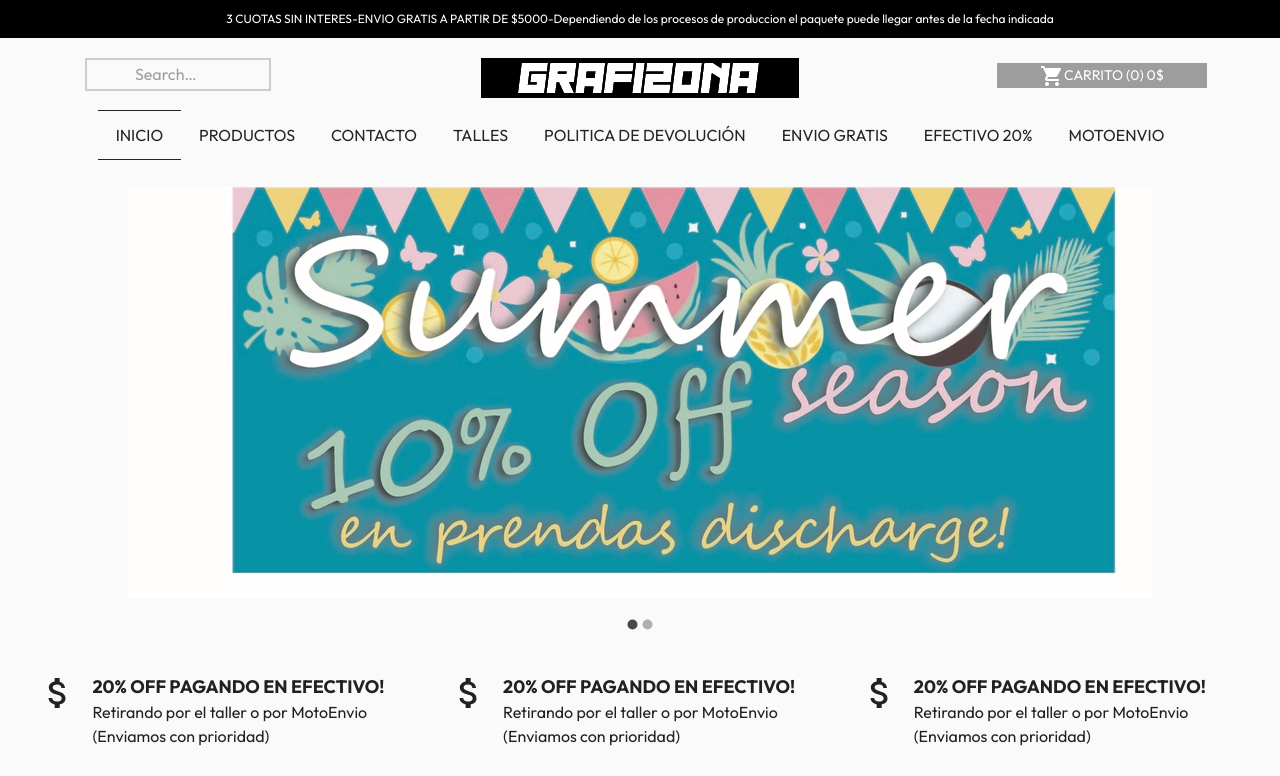
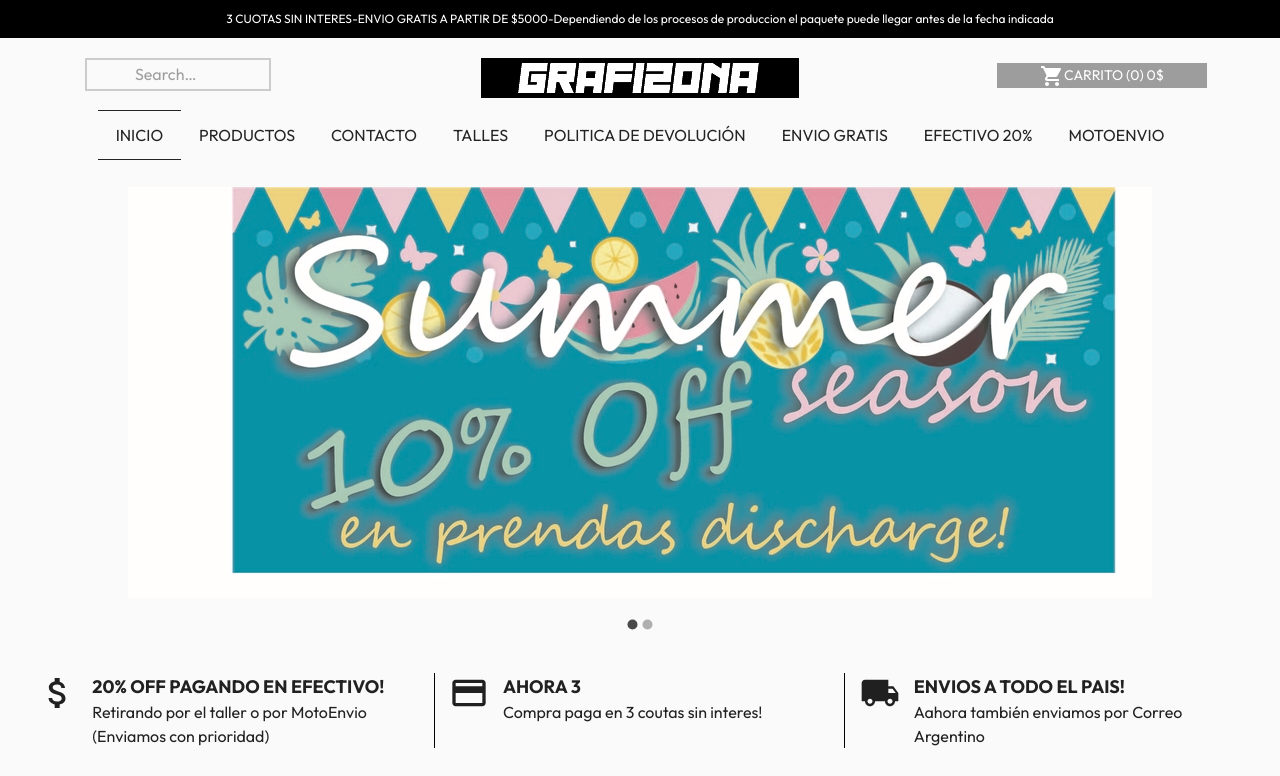
Before and after one commit to yedai13/react-materialUI, a React (Create React App) app in the folder grafizona/: page / in a window 1280 px wide. Shown: the top 776 px of the page. Built offline with nearby package versions, Linux system fonts and the light colour scheme.

Commit message:
reuse item ofertas

```diff
--- a/grafizona/src/Components/ItemOfertas.jsx
+++ b/grafizona/src/Components/ItemOfertas.jsx
@@ -1,32 +1,34 @@
 import React from "react";
 import { Grid, Typography } from "@material-ui/core";
-import AttachMoneyIcon from "@material-ui/icons/AttachMoney";
 import { makeStyles } from "@material-ui/core/styles";
 
 const useStyles = makeStyles((theme) => ({
-  icon: {
-    fontSize: 40,
-  },
-  title: {
+  titleStyle: {
     fontWeight: "bold",
     fontSize: 18,
+    textAlign: "left",
+    [theme.breakpoints.down("md")]: {
+      textAlign: "center",
+    },
+  },
+  descriptionStyle: {
+    textAlign: "left",
+    [theme.breakpoints.down("md")]: {
+      textAlign: "center",
+    },
   },
 }));
 
-const ItemOfertas = () => {
-  const { icon, title } = useStyles();
+const ItemOfertas = ({ icon, title, description }) => {
+  const { titleStyle, descriptionStyle } = useStyles();
   return (
     <Grid container>
-      <Grid item lg={2}>
-        <AttachMoneyIcon className={icon} />
+      <Grid item lg={2} md={12} sm={12} xs={12}>
+        {icon}
       </Grid>
-      <Grid item lg={10}>
-        <Typography align="left" className={title}>
-          20% OFF PAGANDO EN EFECTIVO!
-        </Typography>
-        <Typography align="left">
-          Retirando por el taller o por MotoEnvio (Enviamos con prioridad)
-        </Typography>
+      <Grid item lg={10} md={12} sm={12} xs={12}>
+        <Typography className={titleStyle}>{title}</Typography>
+        <Typography className={descriptionStyle}>{description}</Typography>
       </Grid>
     </Grid>
   );
--- a/grafizona/src/Components/OfertasGrid.jsx
+++ b/grafizona/src/Components/OfertasGrid.jsx
@@ -1,18 +1,53 @@
 import React from "react";
 import { Grid } from "@material-ui/core";
 import ItemOfertas from "./ItemOfertas";
+import AttachMoneyIcon from "@material-ui/icons/AttachMoney";
+import LocalShippingIcon from "@material-ui/icons/LocalShipping";
+import PaymentIcon from "@material-ui/icons/Payment";
+import { makeStyles } from "@material-ui/core/styles";
+
+const useStyles = makeStyles((theme) => ({
+  iconStyle: {
+    fontSize: 40,
+  },
+  gridLine: {
+    borderRight: "1px solid #000",
+    [theme.breakpoints.down(1000)]: {
+      border: 0,
+    },
+  },
+  gridContainer: {
+    marginTop: 30,
+    marginBottom: 30,
+  },
+}));
 
 const OfertasGrid = () => {
+  const { iconStyle, gridLine, gridContainer } = useStyles();
   return (
-    <Grid container>
-      <Grid item lg={4}>
-        <ItemOfertas />
+    <Grid container className={gridContainer}>
+      <Grid item lg={4} md={4} sm={12} xs={12} className={gridLine}>
+        <ItemOfertas
+          title=" 20% OFF PAGANDO EN EFECTIVO!"
+          description="Retirando por el taller o por MotoEnvio (Enviamos con prioridad)"
+          icon={<AttachMoneyIcon className={iconStyle} />}
+        />
       </Grid>
-      <Grid item lg={4}>
-        <ItemOfertas />
+
+      <Grid item lg={4} md={4} sm={12} xs={12} className={gridLine}>
+        <ItemOfertas
+          title="AHORA 3"
+          description="Compra paga en 3 coutas sin interes!"
+          icon={<PaymentIcon className={iconStyle} />}
+        />
       </Grid>
-      <Grid item lg={4}>
-        <ItemOfertas />
+
+      <Grid item lg={4} md={4} sm={12} xs={12}>
+        <ItemOfertas
+          title="ENVIOS A TODO EL PAIS!"
+          description="Aahora también enviamos por Correo Argentino"
+          icon={<LocalShippingIcon className={iconStyle} />}
+        />
       </Grid>
     </Grid>
   );
```
Also changed, not shown: grafizona/src/img/banner.png (added).
